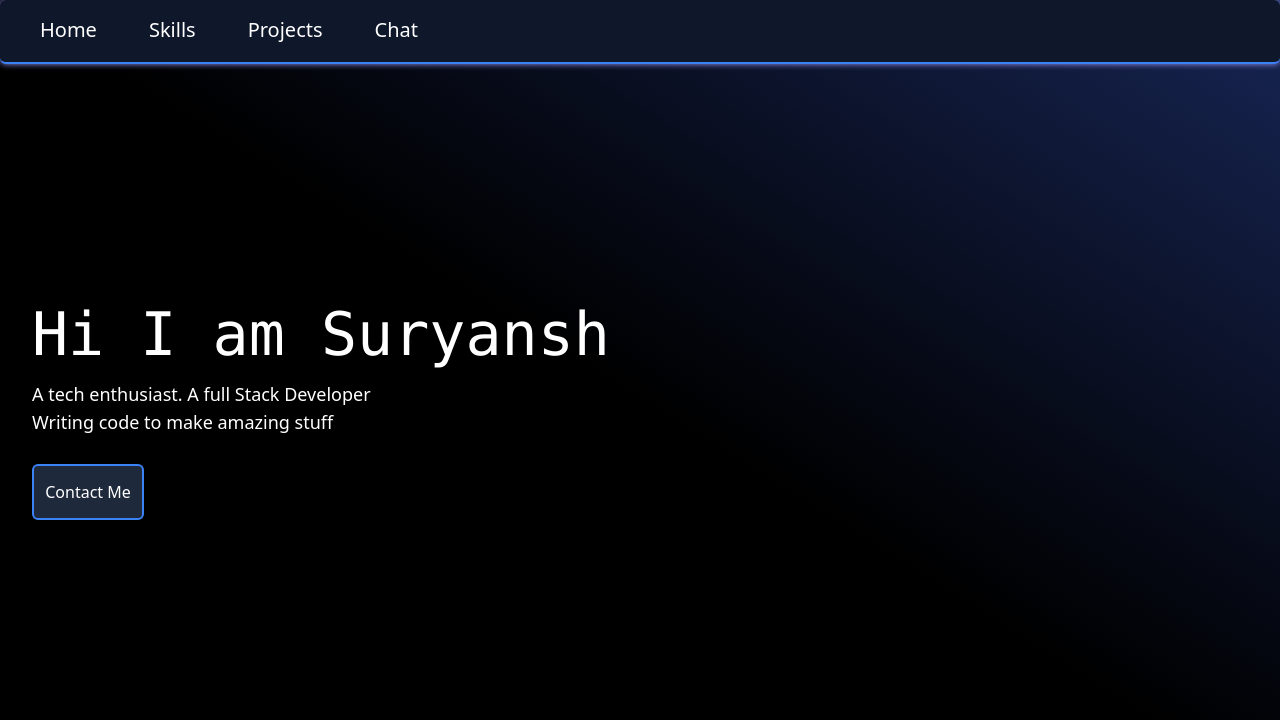
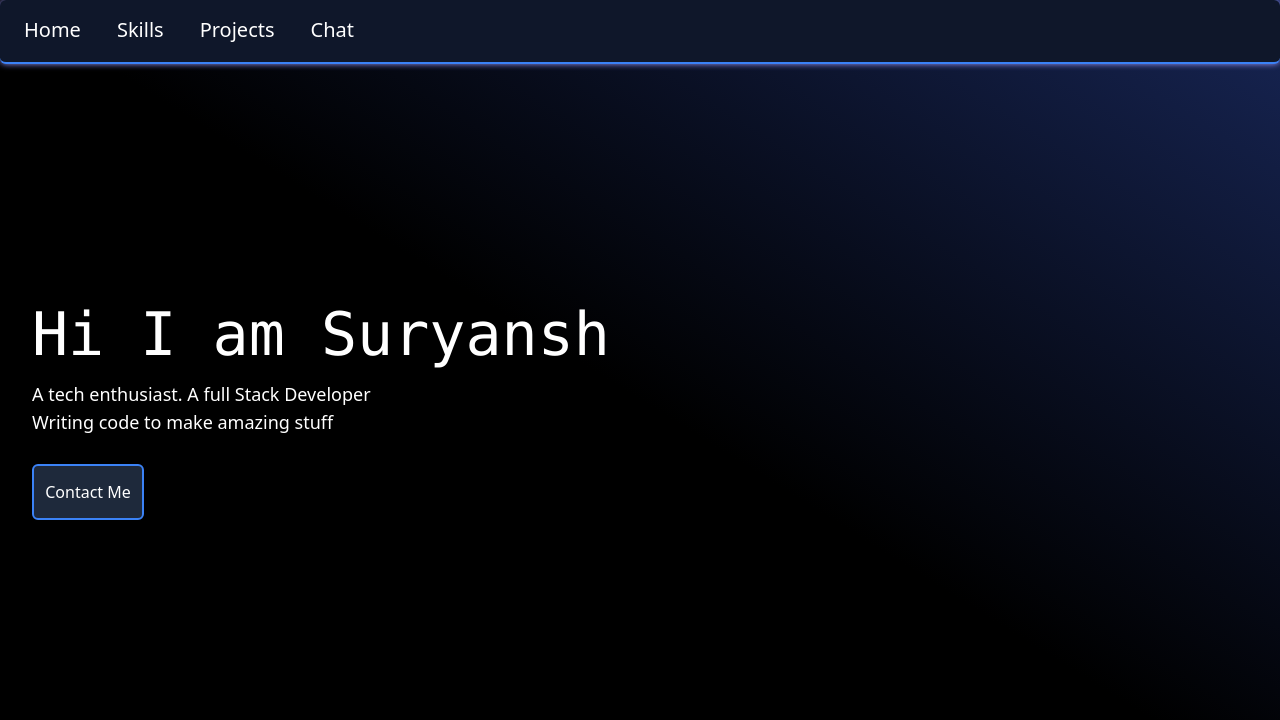
Before and after one commit to Suryansh2002/portfolio, a Next.js app: page / in a window 1280 px wide. Shown: the top 720 px of the page. Built offline with nearby package versions, Linux system fonts and the light colour scheme.

Commit message:
fixing navbar

```diff
--- a/src/components/navbar.tsx
+++ b/src/components/navbar.tsx
@@ -24,7 +24,7 @@ export default function Navbar(){
     return <nav className="h-16 w-screen bg-slate-900 border-b-2 border-blue-500 rounded-md overflow-hidden z-10 shadow-[0px_0px_6px_rgba(150,150,250)]">
        {links.map((link)=>{
             return <Link key={link.name} href={link.url} className={`
-                inline-block ml-7 text-xl my-2 px-3 py-2 rounded-lg
+                inline-block ml-3 text-xl my-2 px-3 py-2 rounded-lg
                 text-white hover:bg-black-950 hover:shadow-[0px_0px_6px_rgba(150,150,250)] hover:border-2 hover:border-blue-500 hover:bg-neutral-900
                 transition-all duration-100
             `}>
```
